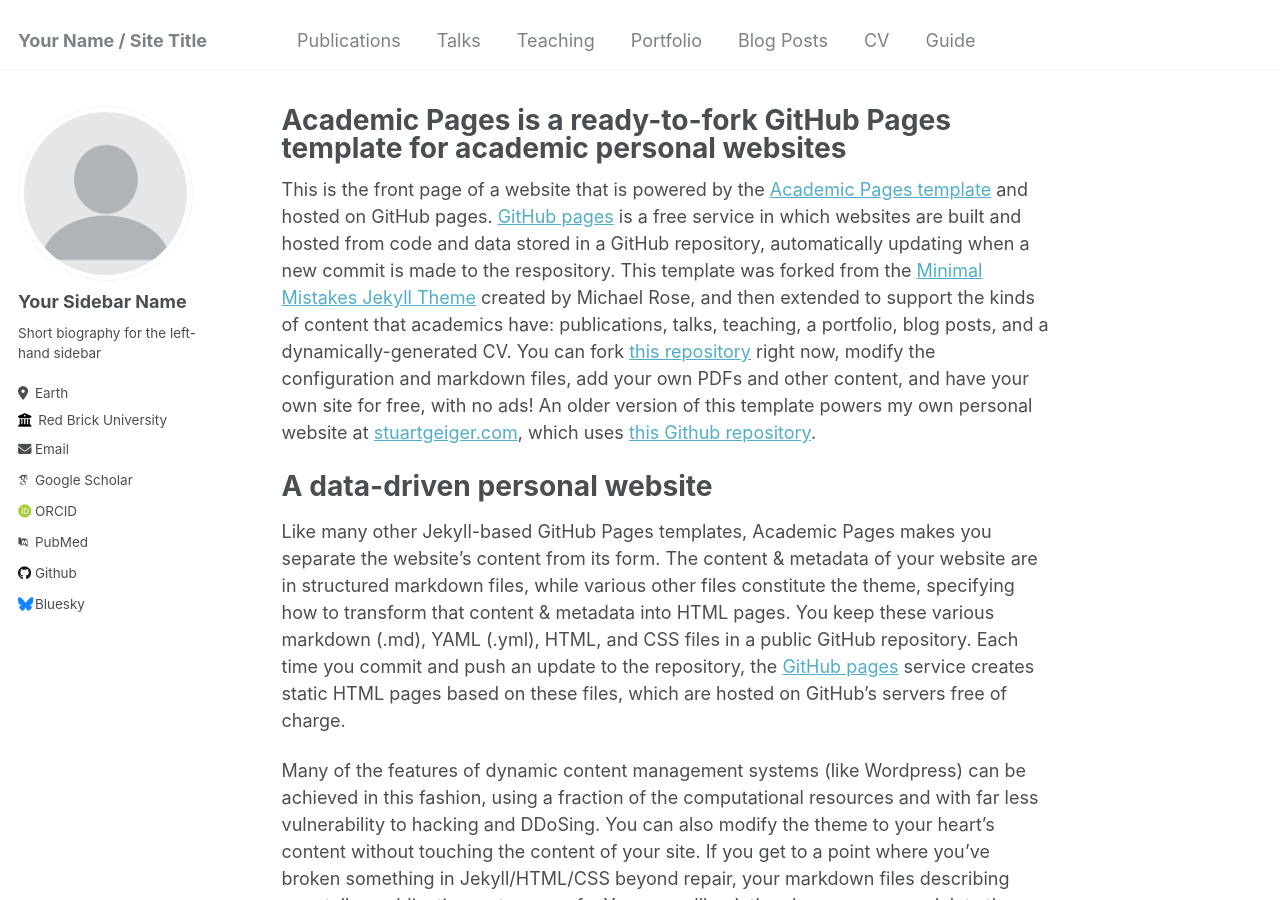
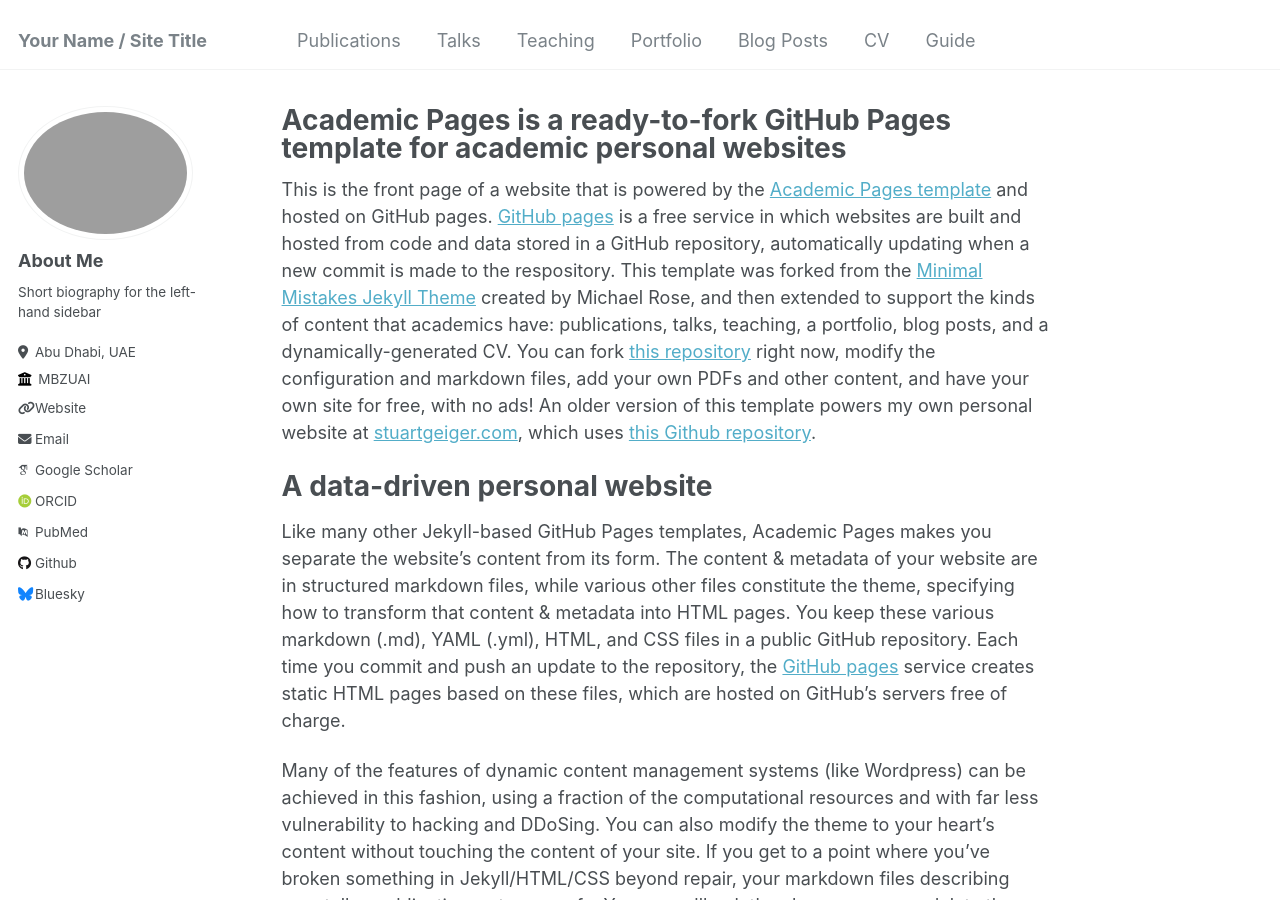
Before and after one commit to ZhenhuiL1n/Zh3nhuiL1n.github.io, a Jekyll site: the page built from _pages/about.md, in a window 1280 px wide and 900 px high. Built offline with Jekyll 4.4.1, drawn with Linux system fonts in a browser that asks for light colours; some web fonts are replaced.

Commit message:
Update _config.yml sidebar

```diff
--- a/_config.yml
+++ b/_config.yml
@@ -21,14 +21,14 @@ repository               : "academicpages/academicpages.github.io"
 #               Additional customization can be done by editing /_includes/author-profile.html
 author:
   # Biographic information
-  avatar           : "profile.png"
-  name             : "Your Sidebar Name"
+  avatar           : "image.png"
+  name             : "About Me"
   pronouns         : # example: "she/her"
   bio              : "Short biography for the left-hand sidebar"
-  location         : "Earth"
-  employer         : "Red Brick University"
-  uri              : # URL
-  email            : "none@example.org"
+  location         : "Abu Dhabi, UAE"
+  employer         : "MBZUAI"
+  uri              : "https://zhenhuil1n.github.io/Zh3nhuiL1n.github.io/"
+  email            : "zh3nhuil1n@gmail.com"
 
   # Academic websites
   arxiv            : # URL - Update with the correct link to your profile
```
